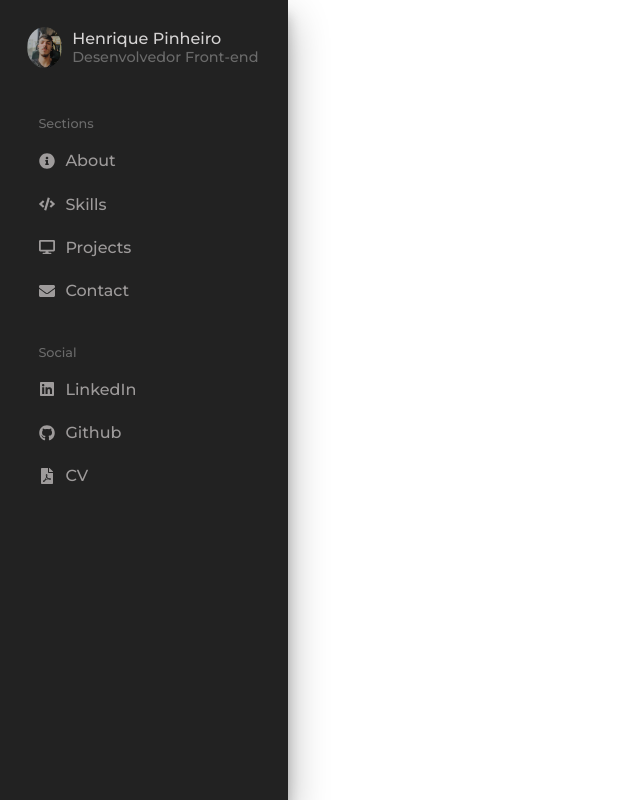
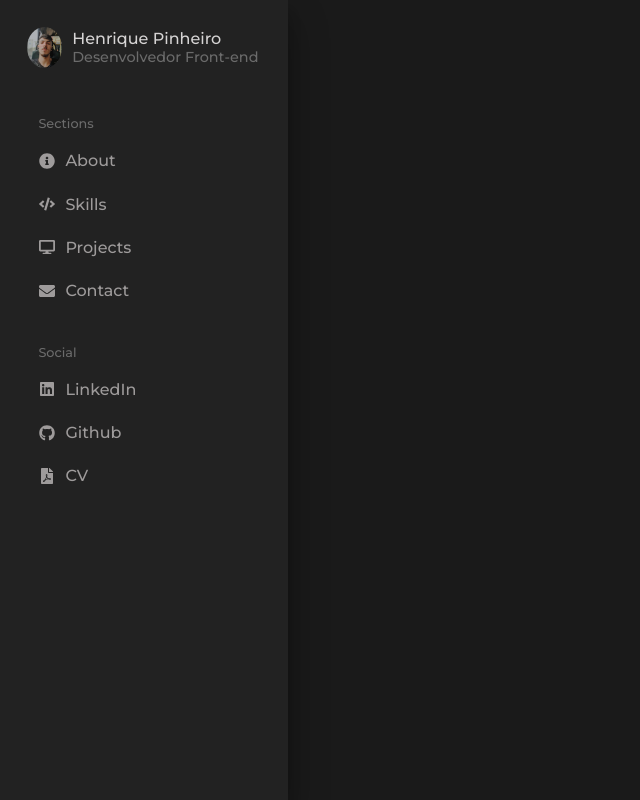
Before and after one commit to henriquepx/my_portfolio, a React (Vite) app: page / in a window 1280 px wide. Shown: the whole page, without its empty margins (0-640 px from the left). Built offline with nearby package versions, Linux system fonts and the light colour scheme; a web font is replaced by a local one.

Commit message:
feat: add home page

```diff
--- a/src/App.jsx
+++ b/src/App.jsx
@@ -5,6 +5,7 @@ import Header from './sections/Header';
 import Profile from './sections/Profile';
 import Projects from './sections/Projects';
 import Skills from './sections/Skills';
+import Home from './sections/Home';
 
 import { BrowserRouter, Route, Routes } from 'react-router-dom';
 
@@ -16,6 +17,7 @@ function App() {
       <Header />
 
       <Routes>
+        <Route path='/' element={<Home />}/>
         <Route path="/about" element={<About />} />
         <Route path="/skills" element={<Skills />} />
         <Route path="/projects" element={<Projects />} />
--- /dev/null
+++ b/src/sections/Home.jsx
@@ -0,0 +1,16 @@
+import styled from 'styled-components'
+
+const ContainerHome = styled.div`
+    height: 100vh;
+    width: 100%;
+
+    background-color: #1a1a1a;
+`
+
+const Home = () => {
+  return (
+    <ContainerHome>Home</ContainerHome>
+  )
+}
+
+export default Home
```
